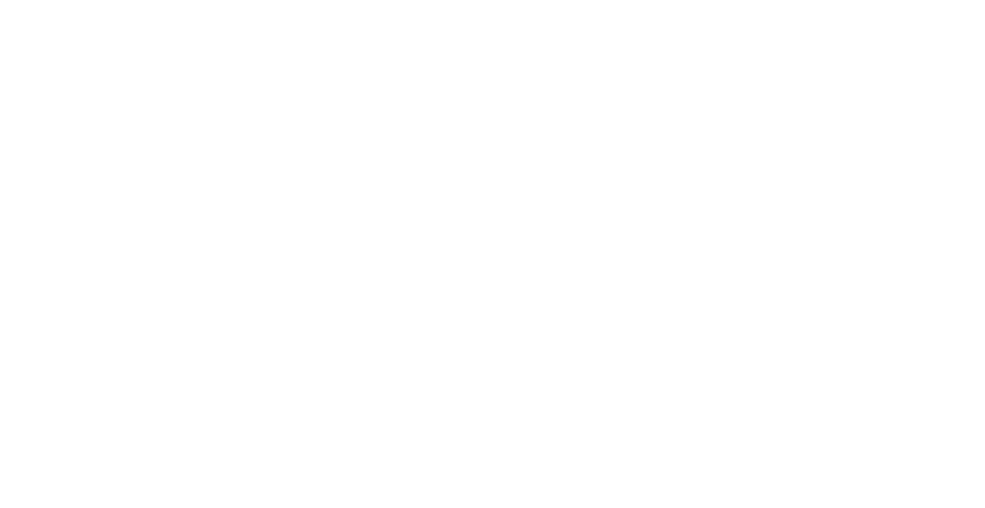
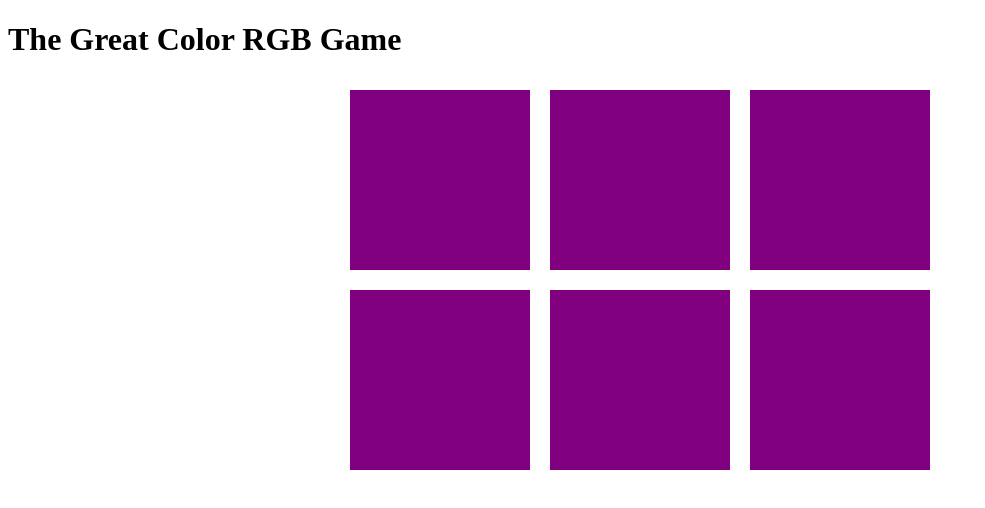
Before and after one commit to joshuaellsworth1/Projects, a plain HTML site: page index.html in a window 1280 px wide. Shown: the whole page, without its empty margins (0-985 px from the left). Drawn offline with Linux system fonts and the light colour scheme.

Commit message:
added js file and 6 styled squares

```diff
--- /dev/null
+++ b/ColorGame.js
@@ -0,0 +1 @@
+alert("connected")
--- a/index.html
+++ b/index.html
@@ -8,6 +8,7 @@
     <link rel="stylesheet" type="text/css" href="style.css">
 </head>
 <body>
+    <h1>The Great Color RGB Game</h1>
     <div id="container">
         <div class="square"></div>
         <div class="square"></div>
@@ -16,6 +17,8 @@
         <div class="square"></div>
         <div class="square"></div>
     </div>
+    <script type="text/javascript" src="ColorGame.js">
+    </script>
 
 </body>
 </html>
--- a/style.css
+++ b/style.css
@@ -0,0 +1,21 @@
+body {
+    background-color: 232323;
+
+}
+
+.square {
+    width: 30%;
+    background: purple;
+    padding-bottom: 30%;
+    float: left;
+    margin: 1.66%;
+}
+
+#container {
+    margin: 0 auto;
+    max-width: 600px;
+}
+
+h1 {
+    color: black;
+}
```
